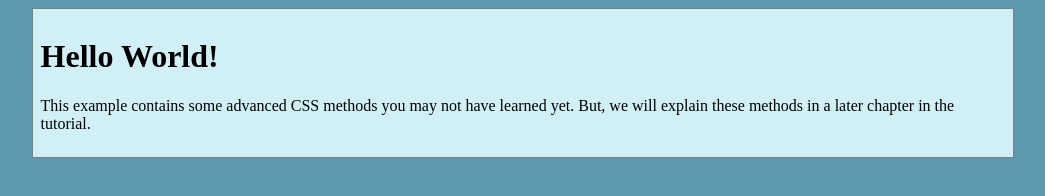
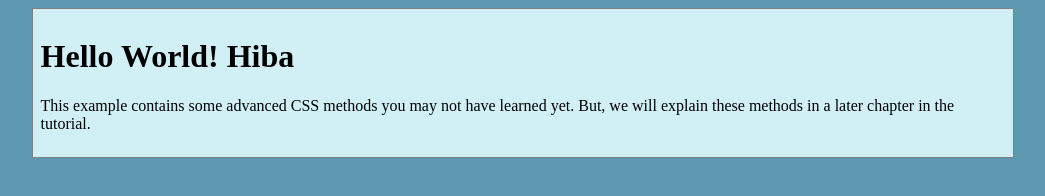
Before and after one commit to Hiba-Abdul-Jameel/DevOps, a plain HTML site: page index.html in a window 1280 px wide. Shown: the whole page, without its empty margins (213-1258 px from the left). Drawn offline with Linux system fonts and the light colour scheme.

Commit message:
Update index.html

```diff
--- a/index.html
+++ b/index.html
@@ -21,7 +21,7 @@ body {
 <body>
 
 <div class="center_div">
-  <h1>Hello World!</h1>
+  <h1>Hello World! Hiba</h1>
   <p>This example contains some advanced CSS methods you may not have learned yet. But, we will explain these methods in a later chapter in the tutorial.</p>
 </div>
 
```
